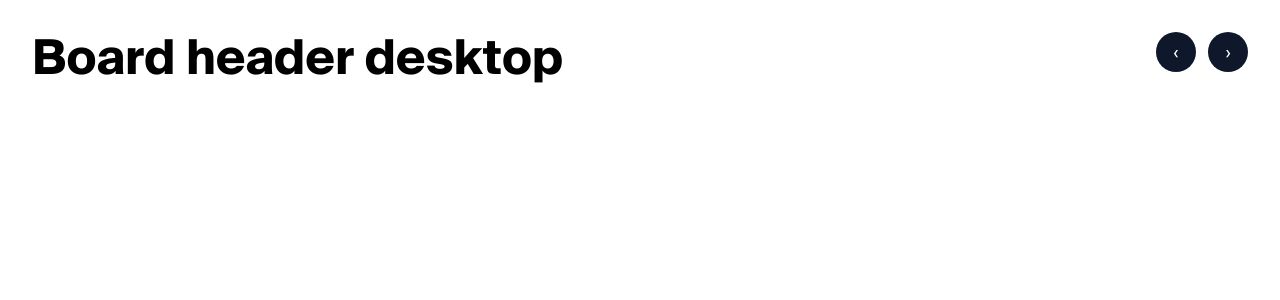
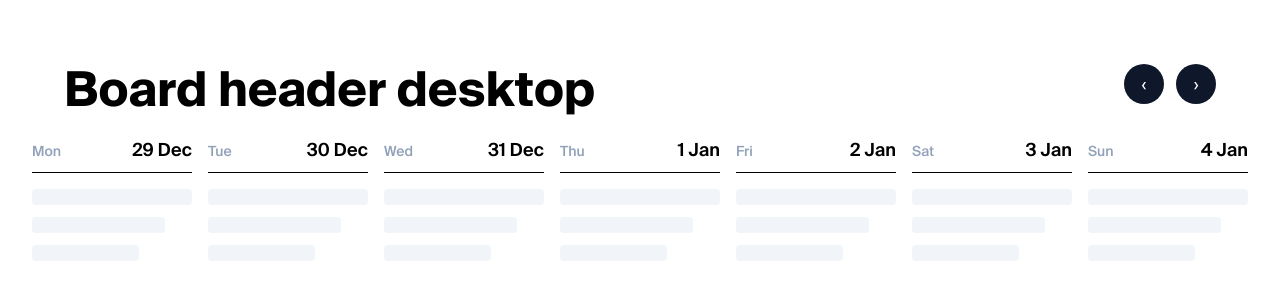
Before and after one commit to hectorRperez/divea-next-app, a Next.js app: page / in a window 1280 px wide. Shown: the top 300 px of the page. Built offline with nearby package versions, Linux system fonts and the light colour scheme.

Commit message:
feat: add WeekGrid and DayColumn components for displaying weekly schedule

```diff
--- a/src/app/board/app.tsx
+++ b/src/app/board/app.tsx
@@ -1,11 +1,18 @@
 'use client';
 
+import { WeekGrid } from '@/features/board/components/WeekGrid/WeekGrid';
 import { BoardHeader } from '@/features/board/index';
 
 export default function BoardPage() {
   return (
-    <div>
-      <BoardHeader />
-    </div>
+    <main className="min-h-screen bg-white">
+      <div className="px-4 md:px-8 pt-4 md:pt-8">
+        <BoardHeader />
+      </div>
+
+      <div className="px-4 md:px-8 pt-6">
+        <WeekGrid />
+      </div>
+    </main>
   );
 }
--- /dev/null
+++ b/src/features/board/components/WeekGrid/DayColumn.tsx
@@ -0,0 +1,36 @@
+type Day = {
+    label: string;
+    date: string;
+};
+
+type Props = {
+    day: Day;
+};
+
+export function DayColumn({ day }: Props) {
+    return (
+        <div className="flex-1">
+            {/* Header del día */}
+            <div className="mb-4">
+                <div className="flex items-baseline justify-between">
+                    <span className="text-sm font-medium text-slate-400">
+                        {day.label}
+                    </span>
+
+                    <span className="text-lg font-semibold text-black">
+                        {day.date}
+                    </span>
+                </div>
+
+                <div className="mt-2 h-px w-full bg-black" />
+            </div>
+
+            {/* Content placeholder */}
+            <div className="space-y-3">
+                <div className="h-4 w-full rounded bg-slate-100" />
+                <div className="h-4 w-5/6 rounded bg-slate-100" />
+                <div className="h-4 w-4/6 rounded bg-slate-100" />
+            </div>
+        </div>
+    );
+}
--- /dev/null
+++ b/src/features/board/components/WeekGrid/WeekGrid.tsx
@@ -0,0 +1,35 @@
+'use client'
+
+import { DayColumn } from "./DayColumn";
+
+const MOCK_DAYS = [
+    { id: 'mon', label: 'Mon', date: '29 Dec' },
+    { id: 'tue', label: 'Tue', date: '30 Dec' },
+    { id: 'wed', label: 'Wed', date: '31 Dec' },
+    { id: 'thu', label: 'Thu', date: '1 Jan' },
+    { id: 'fri', label: 'Fri', date: '2 Jan' },
+    { id: 'sat', label: 'Sat', date: '3 Jan' },
+    { id: 'sun', label: 'Sun', date: '4 Jan' },
+];
+
+export function WeekGrid() {
+    return (
+        <section className="w-full">
+            <div className="flex flex-col gap-6 lg:hidden">
+                {/* Mobile */}
+                {MOCK_DAYS.map((day)=>(
+                    <DayColumn key={day.id} day={day} />
+                ))}
+            </div>
+
+            {/* Desktop - Kanban layout */}
+            <div className="hidden lg:grid lg:grid-cols-7 lg:gap-4 lg:h-[calc(100vh-160px)]">
+                {
+                    MOCK_DAYS.map((day)=> (
+                        <DayColumn key={day.id} day={day} />
+                    ))
+                }
+            </div>
+        </section>
+    );
+}
```
